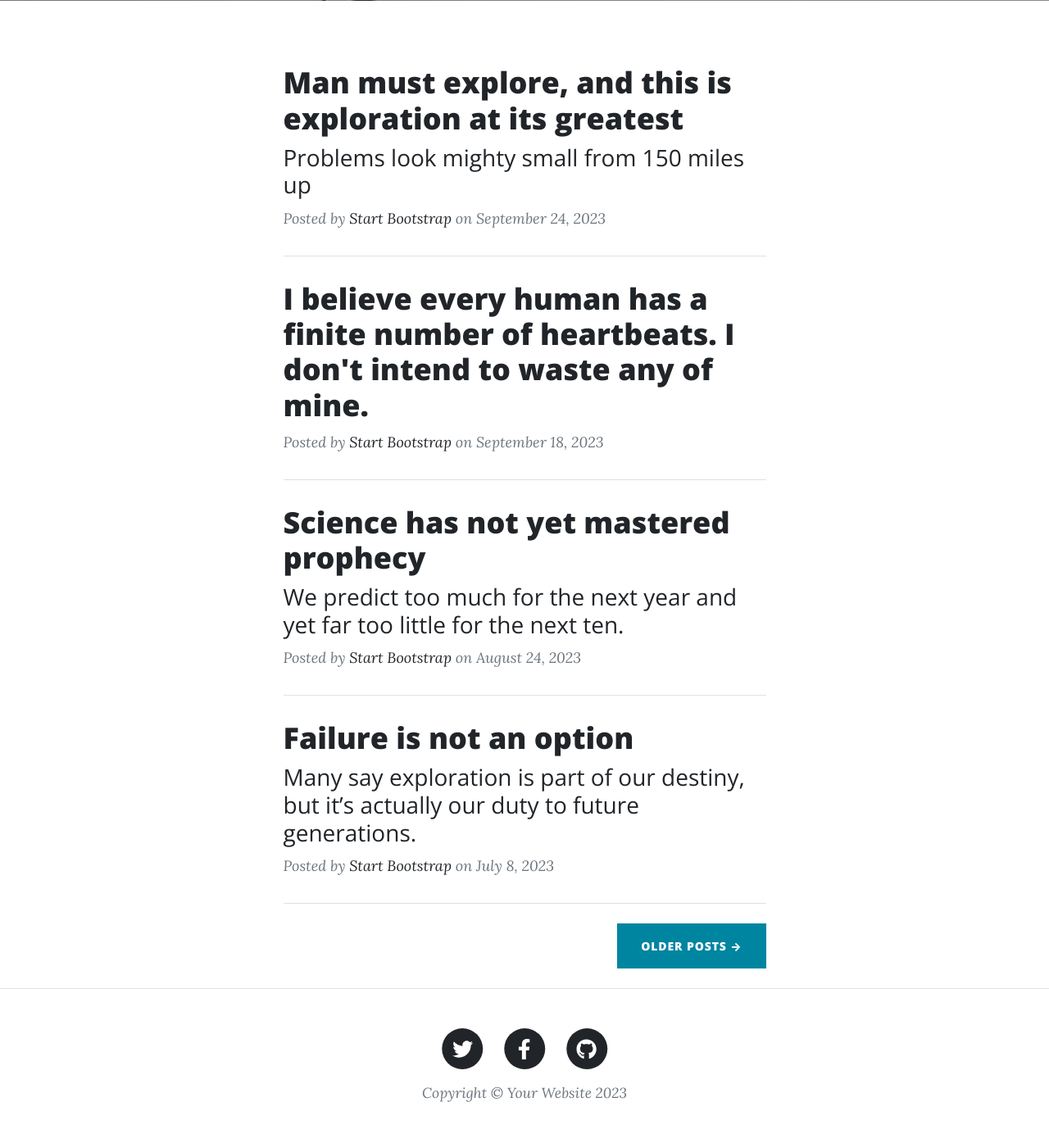
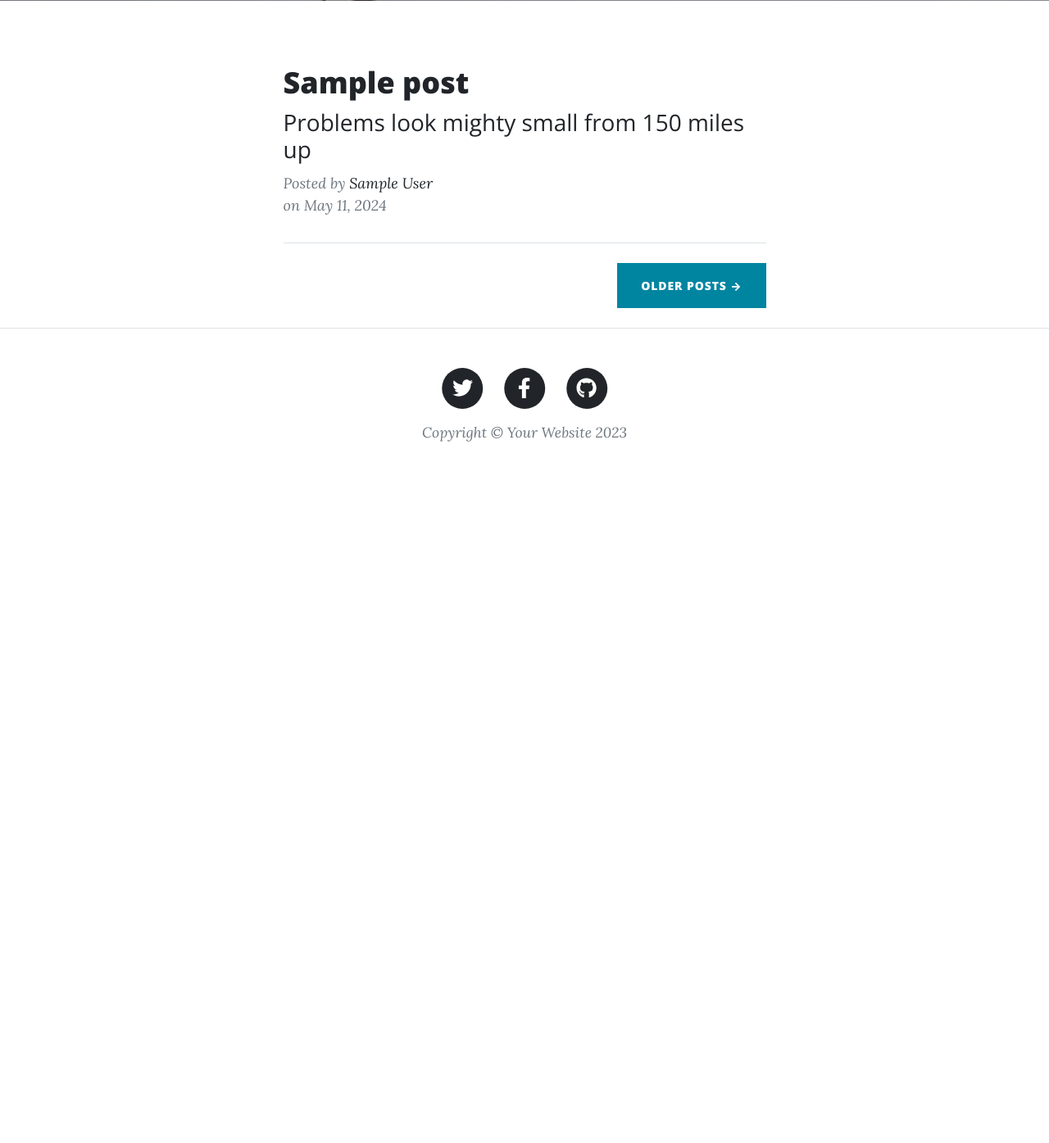
Before and after one commit to hokuto-kato/study_wordpress, a WordPress theme: template wordpress/themes/MyBlog/index.php in a window 1280 px wide. Shown: the part 627-2022 px from the top of the page at 82% size. After the commit the page ends 1166 px from the top, so only its background shows below. Run offline with PHP 8.4 and a stand-in for WordPress, Linux system fonts and the light colour scheme; the site name, menu and one post (Sample post) are stand-ins, and other content is empty; some libraries are stand-ins or nearby versions.

Commit message:
update: テーマindex.phpをWordPressループにリファクタリング、SCSSのヘッダースタイルを微調整
- ページ内の投稿表示をWordPressループに対応させるため、index.phpをリファクタリングしました
- 投稿が存在しない場合のメッセージを追加しました
- SCSSでヘッダースタイルのセレクタを微調整しました
- 必須のWordPressテンプレートタグ（wp_head、wp_footer）を追加しました

```diff
--- a/src/assets/style/components/header.scss
+++ b/src/assets/style/components/header.scss
@@ -1,5 +1,5 @@
 header {
-  .masthead {
+  &.masthead {
     position: relative;
     margin-bottom: 3rem;
     padding-top: calc(8rem + 57px);
--- a/wordpress/themes/MyBlog/index.php
+++ b/wordpress/themes/MyBlog/index.php
@@ -1,5 +1,6 @@
 <!DOCTYPE html>
 <html lang="en">
+
 <head>
   <meta charset="utf-8" />
   <meta name="viewport" content="width=device-width, initial-scale=1, shrink-to-fit=no" />
@@ -13,7 +14,7 @@
   <link href="https://fonts.googleapis.com/css?family=Lora:400,700,400italic,700italic" rel="stylesheet" type="text/css" />
   <link href="https://fonts.googleapis.com/css?family=Open+Sans:300italic,400italic,600italic,700italic,800italic,400,300,600,700,800" rel="stylesheet" type="text/css" />
   <!-- Core theme CSS (includes Bootstrap)-->
-	<?php if ( WP_DEBUG ) {
+  <?php if (WP_DEBUG) {
     $root    = 'http://localhost:5173';
     $css_ext = 'scss';
     $js_ext  = 'ts';
@@ -23,9 +24,13 @@
     $css_ext = 'css';
     $js_ext  = 'js';
   } ?>
+
   <link rel="stylesheet" href="<?php echo $root; ?>/assets/style/style.<?php echo $css_ext; ?>">
   <script src="<?php echo $root; ?>/assets/js/script.<?php echo $js_ext; ?>" type="module"></script>
+  <!--必須テンプレートタグ-->
+  <?php wp_head(); ?>
 </head>
+
 <body>
 <!-- Navigation-->
 <nav class="navbar navbar-expand-lg navbar-light" id="mainNav">
@@ -37,10 +42,18 @@
     </button>
     <div class="collapse navbar-collapse" id="navbarResponsive">
       <ul class="navbar-nav ms-auto py-4 py-lg-0">
-        <li class="nav-item"><a class="nav-link px-lg-3 py-3 py-lg-4" href="index.html">Home</a></li>
-        <li class="nav-item"><a class="nav-link px-lg-3 py-3 py-lg-4" href="about.html">About</a></li>
-        <li class="nav-item"><a class="nav-link px-lg-3 py-3 py-lg-4" href="post.html">Sample Post</a></li>
-        <li class="nav-item"><a class="nav-link px-lg-3 py-3 py-lg-4" href="contact.html">Contact</a></li>
+        <li class="nav-item">
+          <a class="nav-link px-lg-3 py-3 py-lg-4" href="index.html">Home</a>
+        </li>
+        <li class="nav-item">
+          <a class="nav-link px-lg-3 py-3 py-lg-4" href="about.html">About</a>
+        </li>
+        <li class="nav-item">
+          <a class="nav-link px-lg-3 py-3 py-lg-4" href="post.html">Sample Post</a>
+        </li>
+        <li class="nav-item">
+          <a class="nav-link px-lg-3 py-3 py-lg-4" href="contact.html">Contact</a>
+        </li>
       </ul>
     </div>
   </div>
@@ -51,7 +64,7 @@
     <div class="row gx-4 gx-lg-5 justify-content-center">
       <div class="col-md-10 col-lg-8 col-xl-7">
         <div class="site-heading">
-          <h1>Clean Blog <?php echo date( "Y" ) ?></h1>
+          <h1>Clean Blog <?php echo date("Y") ?></h1>
           <span class="subheading">A Blog Theme by Start Bootstrap</span>
         </div>
       </div>
@@ -63,63 +76,33 @@
   <div class="row gx-4 gx-lg-5 justify-content-center">
     <div class="col-md-10 col-lg-8 col-xl-7">
       <!-- Post preview-->
+      <?php if (have_posts()) : ?>
+        <?php while (have_posts()) : ?>
           <div class="post-preview">
             <a href="post.html">
-          <h2 class="post-title">Man must explore, and this is exploration at its greatest</h2>
+              <h2 class="post-title">
+                <?php the_post() ?>
+                <?php the_title() ?>
+              </h2>
               <h3 class="post-subtitle">Problems look mighty small from 150 miles up</h3>
             </a>
             <p class="post-meta">
               Posted by
-          <a href="#!">Start Bootstrap</a>
-          on September 24, 2023
+              <a href="#!"><?php the_author() ?></a><br>
+              on <?php the_time('F j, Y') ?>
             </p>
           </div>
           <!-- Divider-->
           <hr class="my-4" />
-      <!-- Post preview-->
-      <div class="post-preview">
-        <a href="post.html">
-          <h2 class="post-title">I believe every human has a finite number of heartbeats. I don't intend to waste any of mine.</h2>
-        </a>
-        <p class="post-meta">
-          Posted by
-          <a href="#!">Start Bootstrap</a>
-          on September 18, 2023
-        </p>
+        <?php endwhile ?>
+
+        <!-- Pager-->
+        <div class="d-flex justify-content-end mb-4">
+          <a class="btn btn-primary text-uppercase" href="#!">Older Posts →</a>
         </div>
-      <!-- Divider-->
-      <hr class="my-4" />
-      <!-- Post preview-->
-      <div class="post-preview">
-        <a href="post.html">
-          <h2 class="post-title">Science has not yet mastered prophecy</h2>
-          <h3 class="post-subtitle">We predict too much for the next year and yet far too little for the next ten.</h3>
-        </a>
-        <p class="post-meta">
-          Posted by
-          <a href="#!">Start Bootstrap</a>
-          on August 24, 2023
-        </p>
-      </div>
-      <!-- Divider-->
-      <hr class="my-4" />
-      <!-- Post preview-->
-      <div class="post-preview">
-        <a href="post.html">
-          <h2 class="post-title">Failure is not an option</h2>
-          <h3 class="post-subtitle">Many say exploration is part of our destiny, but it’s actually our duty to future generations.</h3>
-        </a>
-        <p class="post-meta">
-          Posted by
-          <a href="#!">Start Bootstrap</a>
-          on July 8, 2023
-        </p>
-      </div>
-      <!-- Divider-->
-      <hr class="my-4" />
-      <!-- Pager-->
-      <div class="d-flex justify-content-end mb-4"><a class="btn btn-primary text-uppercase" href="#!">Older Posts →</a>
-      </div>
+      <?php else : ?>
+        <p>Article Not Found</p>
+      <?php endif ?>
     </div>
   </div>
 </div>
@@ -161,5 +144,9 @@
 </footer>
 <!-- Bootstrap core JS-->
 <script src="https://cdn.jsdelivr.net/npm/bootstrap@5.2.3/dist/js/bootstrap.bundle.min.js"></script>
+
+<!--必須テンプレートタグ-->
+<?php wp_footer(); ?>
 </body>
+
 </html>
```
Lines whose indentation alone changed are shown as unchanged.
